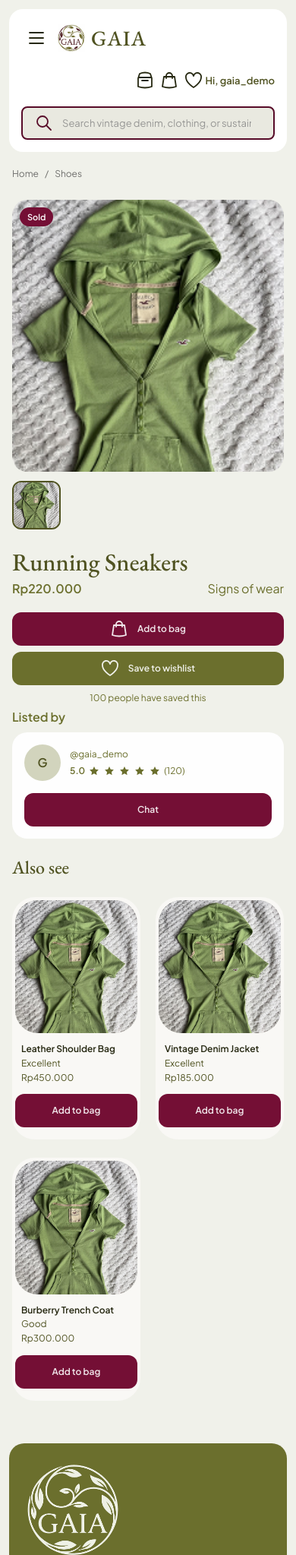
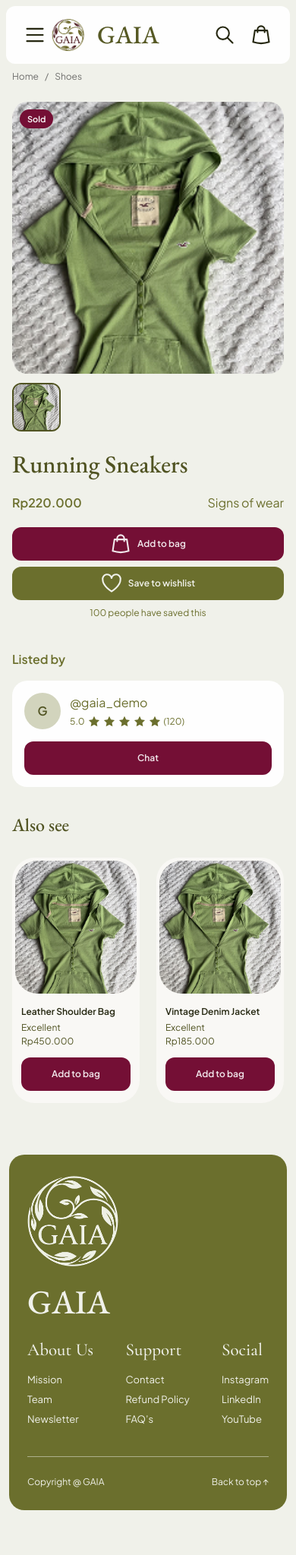
Before and after one commit to Gaia-sustainable-curated-thrift/Gaia, a Django app: a page that uses templates/accounts/base.html in a window 390 px wide. Shown: the top 2047 px of the page at 76% size. After the commit the page ends 1988 px from the top, so only its background shows below. Run offline with Django 5.2, Linux system fonts and the light colour scheme; a user stored in the database is signed in; data comes from the database, SQL or seed files in the repository.

Commit message:
fix: unify navbar and refine product detail layouts

```diff
--- a/products/views.py
+++ b/products/views.py
@@ -250,7 +250,6 @@ def sell(request):
         title = request.POST.get('title', '').strip()
         category_id = request.POST.get('category')
         price_raw = request.POST.get('price', '').strip()
-        description = request.POST.get('description', '').strip()
         condition = request.POST.get('condition', Product.Condition.GOOD)
         photos = request.FILES.getlist('photos')
 
@@ -282,7 +281,6 @@ def sell(request):
             product = Product.objects.create(
                 seller=request.user,
                 title=title,
-                description=description,
                 price=price,
                 category=category,
                 condition=condition,
@@ -300,7 +298,6 @@ def sell(request):
                 'title': title,
                 'category': category_id or '',
                 'price': price_raw,
-                'description': description,
                 'condition': condition,
             },
         })
--- a/static/css/gaia.css
+++ b/static/css/gaia.css
@@ -44,28 +44,6 @@
 }
 
 /* ---------- Shared shell: display font ---------- */
-.mobile-search-toggle { display: none; }
-.nav-bag { position: relative; }
-.nav-bag__count {
-    position: absolute;
-    top: -2px;
-    right: -3px;
-    display: flex;
-    align-items: center;
-    justify-content: center;
-    min-width: 26px;
-    height: 26px;
-    padding: 0 4px;
-    border-radius: 50%;
-    background: var(--wine);
-    color: var(--wine-light);
-    font: 600 9px/1 "Plus Jakarta Sans", Arial, sans-serif;
-}
-.nav-bag__count[hidden] { display: none; }
-@media (max-width: 640px) {
-    .nav-bag__count { min-width: 18px; height: 18px; font-size: 8px; top: 0; right: 0; }
-}
-
 .brand,
 .footer-wordmark {
     font-family: "EB Garamond", Georgia, serif;
@@ -604,26 +582,6 @@
     width: 120px;
     flex-shrink: 0;
 }
-
-/* ---------- Header search (wires the shared .search-display) ---------- */
-.search-display .search-form {
-    flex: 1;
-    min-width: 0;
-    display: flex;
-}
-
-.search-display .search-form input {
-    width: 100%;
-    min-width: 0;
-    padding: 0;
-    border: 0;
-    background: transparent;
-    outline: none;
-    color: var(--ink);
-    font: inherit;
-}
-
-.search-display .search-form input::placeholder { color: #969694; }
 
 /* ---------- Site drawer ---------- */
 .site-drawer {
@@ -999,16 +951,18 @@
 }
 
 /* ---------- Product detail ---------- */
+.pdp-main { max-width: 1312px; }
 .pdp {
     display: grid;
     grid-template-columns: minmax(0, 680fr) minmax(0, 552fr);
-    gap: 0 44px;
+    grid-template-rows: auto;
+    gap: 0 48px;
     align-items: start;
 }
 
 .pdp-gallery {
     grid-column: 1;
-    grid-row: 1 / span 2;
+    grid-row: 1;
     display: flex;
     gap: 32px;
     min-width: 0;
@@ -1069,12 +1023,23 @@
 
 .pdp-no-image .icon { width: 48px; height: 48px; }
 
+.pdp-details {
+    grid-column: 2;
+    grid-row: 1;
+    align-self: center;
+    display: flex;
+    flex-direction: column;
+    gap: 12px;
+    min-width: 0;
+}
+
 .pdp-breadcrumb {
     grid-column: 2;
     grid-row: 1;
     margin: 0;
     font-size: 12px;
     color: var(--grey-dark);
+    line-height: 1.5;
 }
 
 .pdp-breadcrumb a { color: var(--grey-dark); }
@@ -1129,7 +1095,7 @@
 
 .pdp-actions .olive-button { color: var(--canvas); }
 
-.pdp-actions .icon { width: 24px; height: 24px; }
+.pdp-actions .icon { width: 32px; height: 32px; }
 
 .pdp-saved {
     margin: 8px 0 0;
@@ -1139,7 +1105,7 @@
     color: var(--olive);
 }
 
-.pdp-seller { margin-top: 99px; }
+.pdp-seller { margin-top: 20px; }
 
 .pdp-seller-label {
     font-family: "Plus Jakarta Sans", Arial, sans-serif;
@@ -1202,6 +1168,7 @@
 
 .pdp-rating-value { font-size: 16px; font-weight: 600; line-height: 1.5; }
 .pdp-rating-count { font-size: 16px; line-height: 1.5; }
+.pdp-rating-stars { display: inline-flex; align-items: center; gap: 2px; }
 
 .pdp-rating .icon {
     width: 24px;
@@ -1235,8 +1202,10 @@
 
 /* ---------- Product detail responsive ---------- */
 @media (max-width: 1024px) {
+    .pdp-details { display: contents; }
     .pdp {
         grid-template-columns: minmax(0, 1fr);
+        grid-template-rows: auto;
         gap: 24px;
     }
     .pdp-breadcrumb { grid-column: 1; grid-row: auto; order: -1; }
@@ -1267,30 +1236,53 @@
 
 @media (max-width: 640px) {
     .pdp-title { font-size: 32px; }
+    .pdp-price-row { margin-top: 16px; }
     .pdp-price,
     .pdp-condition { font-size: 16px; }
     .pdp-condition { font-weight: 400; }
     .pdp-actions { flex-direction: column; gap: 8px; }
-    .pdp-actions .button { font-size: 12px; min-height: 44px; }
+    .pdp-actions-block { margin-top: 16px; }
+    .pdp-actions .button { font-size: 12px; min-height: 44px; gap: 8px; }
+    .pdp-actions .icon { width: 28px; height: 28px; }
     .pdp-saved { text-align: center; }
-    .pdp-seller { margin-top: 0; }
+    .pdp-seller { margin-top: 24px; padding: 12px 0; }
     .pdp-seller-label { font-size: 16px; }
     .pdp-seller-card {
         flex-direction: column;
         align-items: stretch;
         gap: 16px;
         padding: 16px;
+        margin-top: 12px;
     }
     .pdp-seller-profile { gap: 12px; }
     .pdp-avatar { width: 48px; height: 48px; font-size: 16px; }
-    .pdp-username,
+    .pdp-username { font-size: 16px; }
     .pdp-rating-value,
     .pdp-rating-count { font-size: 12px; }
+    .pdp-rating-value { font-weight: 400; }
+    .pdp-rating-stars { gap: 4px; }
     .pdp-rating .icon { width: 16px; height: 16px; }
     .pdp-chat { width: 100%; font-size: 12px; min-height: 44px; }
     .pdp-also { margin-top: 24px; }
     .pdp-also__title { font-size: 24px; margin-bottom: 24px; }
-    .pdp-related-grid { column-gap: 20px; row-gap: 24px; }
+    .pdp-related-grid {
+        grid-template-columns: none;
+        grid-auto-flow: column;
+        grid-auto-columns: calc((100% - 22px) / 2);
+        gap: 22px;
+        overflow-x: auto;
+        overscroll-behavior-x: contain;
+        scroll-snap-type: x mandatory;
+        scroll-padding-inline: 0;
+        scrollbar-width: thin;
+        padding: 4px 0 12px;
+    }
+    .pdp-related-grid .product-card { scroll-snap-align: start; min-width: 0; }
+    .pdp-related-grid .product-card__info { padding: 0 8px; }
+    .pdp-related-grid .product-card__title { font-size: 12px; line-height: 2; }
+    .pdp-related-grid .product-card__meta,
+    .pdp-related-grid .product-card__price { font-size: 12px; line-height: 1.5; }
+    .pdp-related-grid .product-card .button { font-size: 12px; padding: 8px 12px; width: calc(100% - 16px); }
 }
 
 /* ---------- PDP action forms ---------- */
--- /dev/null
+++ b/static/css/navbar.css
@@ -0,0 +1,144 @@
+/* Shared navbar component. Page styles must not override this component.
+   Desktop source: Figma 350:5068. Responsive variants use the same tokens. */
+.gaia-navbar {
+    --nav-padding: 24px 32px;
+    --nav-margin: 32px 20px 0;
+    --nav-radius: 20px;
+    --nav-gap: 32px;
+    --nav-control: 48px;
+    --nav-icon: 32px;
+    --nav-logo: 48px;
+    --nav-brand-size: 36px;
+    --nav-account-size: 20px;
+    display: flex;
+    align-items: center;
+    justify-content: space-between;
+    gap: var(--nav-gap);
+    min-height: 106px;
+    margin: var(--nav-margin);
+    padding: var(--nav-padding);
+    border-radius: var(--nav-radius);
+    background: var(--surface);
+    color: var(--ink);
+    font-family: "Plus Jakarta Sans", Arial, sans-serif;
+}
+.gaia-navbar .brand-group { display: flex; align-items: center; flex-shrink: 0; gap: 8px; }
+.gaia-navbar .brand {
+    display: inline-flex;
+    align-items: center;
+    justify-content: center;
+    gap: 18px;
+    width: 155.25px;
+    height: var(--nav-logo);
+    color: #565924;
+    font: 500 var(--nav-brand-size)/1.2 "EB Garamond", Georgia, serif;
+    letter-spacing: 0;
+    white-space: nowrap;
+}
+.gaia-navbar .brand img { display: block; width: var(--nav-logo); height: var(--nav-logo); object-fit: contain; }
+.gaia-navbar .icon-button {
+    display: inline-flex;
+    align-items: center;
+    justify-content: center;
+    flex: 0 0 var(--nav-control);
+    width: var(--nav-control);
+    height: var(--nav-control);
+    margin: 0;
+    padding: 8px;
+    border: 0;
+    border-radius: 12px;
+    color: var(--ink);
+    background: transparent;
+}
+.gaia-navbar .nav-actions { display: flex; align-items: center; justify-content: flex-end; gap: 8px; width: auto; margin: 0; flex-shrink: 0; }
+.gaia-navbar .icon { width: var(--nav-icon); height: var(--nav-icon); }
+.gaia-navbar .account-link {
+    display: inline-flex;
+    align-items: center;
+    gap: 12px;
+    min-height: 40px;
+    margin: 0;
+    color: var(--olive-dark);
+    font-size: var(--nav-account-size);
+    font-weight: 600;
+    line-height: 2;
+    white-space: nowrap;
+}
+.gaia-navbar .nav-avatar { display: block; width: 40px; height: 40px; flex: 0 0 40px; border-radius: 50%; background: #d9d9d9; }
+.gaia-navbar .search-display {
+    display: flex;
+    align-items: center;
+    order: 0;
+    align-self: auto;
+    flex: 1 1 auto;
+    gap: 24px;
+    width: auto;
+    min-width: 0;
+    height: 58px;
+    margin: 0;
+    padding: 12px 24px;
+    border: 2px solid var(--wine-dark);
+    border-radius: 8px;
+    background: var(--field);
+    color: var(--ink);
+    font-size: 20px;
+    line-height: 1.5;
+}
+.gaia-navbar .search-display > .icon { width: 28px; height: 28px; color: var(--wine-dark); }
+.gaia-navbar .search-form { display: flex; flex: 1; min-width: 0; }
+.gaia-navbar .search-form input { width: 100%; min-width: 0; padding: 0; border: 0; background: transparent; outline: none; color: var(--ink); font: inherit; }
+.gaia-navbar .search-form input::placeholder { color: #959593; }
+.gaia-navbar .mobile-search-toggle { display: none; }
+
+/* Bag count is shared by every page and updated by the bag fetch response. */
+.gaia-navbar .nav-bag { position: relative; }
+.gaia-navbar .nav-bag__count {
+    position: absolute;
+    top: -2px;
+    right: -3px;
+    display: flex;
+    align-items: center;
+    justify-content: center;
+    min-width: 26px;
+    height: 26px;
+    padding: 0 4px;
+    border-radius: 50%;
+    background: var(--wine);
+    color: var(--wine-light);
+    font: 600 9px/1 "Plus Jakarta Sans", Arial, sans-serif;
+}
+.gaia-navbar .nav-bag__count[hidden] { display: none; }
+
+@media (max-width: 1024px) {
+    .gaia-navbar { --nav-gap: 16px; --nav-account-size: 16px; --nav-control: 44px; --nav-icon: 28px; flex-wrap: wrap; }
+    .gaia-navbar .search-display { display: none; }
+    .gaia-navbar .mobile-search-toggle { display: inline-flex; }
+    .gaia-navbar .search-display.is-search-open { display: flex; order: 3; flex: 1 0 100%; width: 100%; }
+}
+@media (max-width: 640px) {
+    .gaia-navbar {
+        --nav-padding: 16px;
+        --nav-margin: 8px 8px 0;
+        --nav-radius: 12px;
+        --nav-gap: 0;
+        --nav-control: 44px;
+        --nav-logo: 44px;
+        --nav-brand-size: 33px;
+        --nav-account-size: 12px;
+        min-height: 76px;
+        flex-direction: row;
+    }
+    .gaia-navbar .brand-group { gap: 0; }
+    .gaia-navbar .brand { width: auto; gap: 16px; }
+    .gaia-navbar .nav-actions { gap: 4px; }
+    .gaia-navbar .nav-wishlist,
+    .gaia-navbar .account-link { display: none; }
+    .gaia-navbar .search-display.is-search-open { margin-top: 12px; height: 48px; padding: 8px 16px; gap: 16px; font-size: 16px; }
+    .gaia-navbar .search-display > .icon { width: 20px; height: 20px; }
+    .gaia-navbar .nav-bag__count { min-width: 18px; height: 18px; font-size: 8px; top: 0; right: 0; }
+}
+@media (max-width: 380px) {
+    .gaia-navbar { --nav-padding: 12px 8px; --nav-control: 32px; --nav-icon: 24px; --nav-logo: 32px; --nav-brand-size: 26px; }
+    .gaia-navbar .brand { gap: 6px; }
+    .gaia-navbar .nav-actions { gap: 3px; }
+}
--- a/templates/accounts/base.html
+++ b/templates/accounts/base.html
@@ -6,6 +6,7 @@
 <link rel="stylesheet" href="{% static 'css/navigation.css' %}">
     <script src="{% static 'js/navigation.js' %}" defer></script>
 <link rel="stylesheet" href="{% static 'css/gaia.css' %}">
+<link rel="stylesheet" href="{% static 'css/navbar.css' %}">
     <script src="{% static 'js/gaia.js' %}" defer></script>
 {% block extra_css %}{% endblock %}
 </head>
@@ -13,21 +14,7 @@
 {% include 'includes/icons.html' %}
     {% include 'includes/site_drawer.html' %}
     {% include 'includes/bag_drawer.html' %}
-<header class="topbar">
-<div class="brand-group"><button class="icon-button" type="button" aria-label="Open menu" aria-expanded="false" aria-controls="site-drawer" aria-haspopup="dialog" data-menu-toggle>{% include 'includes/icon.html' with name='menu' %}</button><a class="brand" href="{% url 'products:home' %}"><img src="{% static 'images/gaia-logo.png' %}" alt="" width="48" height="48"><span>GAIA</span></a>
-</div>
-<div class="search-display" data-search data-search-url="{% url 'products:search' %}">{% include 'includes/icon.html' with name='search' %}<span>Search vintage denim, clothing, or sustainable brands...</span>
-</div>
-<nav class="nav-actions" aria-label="Account navigation">
-<button class="icon-button mobile-search-toggle" type="button" data-mobile-search-toggle aria-label="Open search" aria-expanded="false">{% include 'includes/icon.html' with name='search' %}</button>
-{% if user.is_authenticated %}<a class="icon-button nav-orders" href="{% url 'orders' %}" aria-label="Orders">{% include 'includes/icon.html' with name='orders' %}</a>{% endif %}
-<button class="icon-button nav-bag" type="button" data-bag-toggle aria-controls="bag-drawer" aria-haspopup="dialog" aria-label="Shopping bag, {{ bag_count }} items">
-    {% include 'includes/icon.html' with name='bag' %}
-    <span class="nav-bag__count" data-bag-count aria-hidden="true" {% if not bag_count %}hidden{% endif %}>{{ bag_count }}</span>
-</button>
-{% if user.is_authenticated %}<a class="icon-button nav-wishlist" href="{% url 'wishlist' %}" aria-label="Wishlist">{% include 'includes/icon.html' with name='heart' %}</a><a class="account-link" href="{% url 'profile' %}"><span class="nav-avatar" aria-hidden="true"></span>Hi, {{ user.first_name|default:user.username|truncatechars:14 }}</a>{% else %}<a class="account-link" href="{% url 'login' %}">Log In</a>{% endif %}
-</nav>
-</header>
+{% include 'includes/navbar.html' %}
 {% block main %}
 {% endblock %}
 <footer class="site-footer">
--- a/templates/includes/icons.html
+++ b/templates/includes/icons.html
@@ -10,7 +10,7 @@
 <symbol id="icon-check" viewBox="0 0 24 24"><path d="m4 12 5 5L21 5"/></symbol>
 <symbol id="icon-filter" viewBox="0 0 24 24"><path d="M3 5h18l-7 8v6l-4 2v-8L3 5Z"/></symbol>
 <symbol id="icon-chevron" viewBox="0 0 24 24"><path d="m6 9 6 6 6-6"/></symbol>
-<symbol id="icon-star" viewBox="0 0 24 24"><path d="M12 3l2.7 5.6 6.1.9-4.4 4.3 1 6.1L12 17l-5.4 2.9 1-6.1L3.2 9.5l6.1-.9L12 3Z"/></symbol>
+<symbol id="icon-star" viewBox="2 2 20 20"><path d="M12 3l2.7 5.6 6.1.9-4.4 4.3 1 6.1L12 17l-5.4 2.9 1-6.1L3.2 9.5l6.1-.9L12 3Z"/></symbol>
 <symbol id="icon-minus" viewBox="0 0 24 24"><path d="M5 12h14"/></symbol>
 <symbol id="icon-plus" viewBox="0 0 24 24"><path d="M12 5v14M5 12h14"/></symbol>
 <symbol id="icon-arrow-left" viewBox="0 0 24 24"><path d="M15 5 8 12l7 7"/></symbol>
--- /dev/null
+++ b/templates/includes/navbar.html
@@ -0,0 +1,30 @@
+{% load static %}
+<header class="topbar gaia-navbar">
+    <div class="brand-group">
+        <button class="icon-button" type="button" aria-label="Open menu" aria-expanded="false" aria-controls="site-drawer" aria-haspopup="dialog" data-menu-toggle>{% include 'includes/icon.html' with name='menu' %}</button>
+        <a class="brand" href="{% url 'products:home' %}">
+            <img src="{% static 'images/gaia-logo.png' %}" alt="" width="48" height="48">
+            <span>GAIA</span>
+        </a>
+    </div>
+    <div class="search-display" id="navbar-search" data-search data-search-url="{% url 'products:search' %}">
+        {% include 'includes/icon.html' with name='search' %}
+        <span>Search vintage denim, wool coats, silk scarves, or sustainable brands...</span>
+    </div>
+    <nav class="nav-actions" aria-label="Account navigation">
+        <button class="icon-button mobile-search-toggle" type="button" data-mobile-search-toggle aria-label="Open search" aria-controls="navbar-search" aria-expanded="false">{% include 'includes/icon.html' with name='search' %}</button>
+        <button class="icon-button nav-bag" type="button" data-bag-toggle aria-controls="bag-drawer" aria-haspopup="dialog" aria-label="Shopping bag, {{ bag_count }} items">
+            {% include 'includes/icon.html' with name='bag' %}
+            <span class="nav-bag__count" data-bag-count aria-hidden="true" {% if not bag_count %}hidden{% endif %}>{{ bag_count }}</span>
+        </button>
+        {% if user.is_authenticated %}
+        <a class="icon-button nav-wishlist" href="{% url 'wishlist' %}" aria-label="Wishlist">{% include 'includes/icon.html' with name='heart' %}</a>
+        <a class="account-link nav-profile" href="{% url 'profile' %}" aria-label="My profile" title="{{ user.get_full_name|default:user.username }}">
+            <span class="nav-avatar" aria-hidden="true"></span>
+            <span class="nav-account-label">Hi, {{ user.first_name|default:user.username|truncatechars:14 }}</span>
+        </a>
+        {% else %}
+        <a class="account-link nav-login" href="{% url 'login' %}">Log In</a>
+        {% endif %}
+    </nav>
+</header>
--- a/templates/products/detail.html
+++ b/templates/products/detail.html
@@ -25,6 +25,7 @@
             </div>
         </div>
 
+        <div class="pdp-details">
         <nav class="breadcrumb pdp-breadcrumb" aria-label="Breadcrumb">
             <a href="{% url 'products:home' %}">Home</a>
             <span aria-hidden="true">/</span>
@@ -72,7 +73,7 @@
                             <span class="pdp-username">@{{ product.seller.username }}</span>
                             <span class="pdp-rating">
                                 <span class="pdp-rating-value">{{ seller_rating }}</span>
-                                {% for i in "12345" %}{% include 'includes/icon.html' with name='star' %}{% endfor %}
+                                <span class="pdp-rating-stars" aria-label="5 out of 5 stars" role="img">{% for i in "12345" %}{% include 'includes/icon.html' with name='star' %}{% endfor %}</span>
                                 <span class="pdp-rating-count">({{ seller_reviews }})</span>
                             </span>
                         </div>
@@ -81,12 +82,13 @@
                 </div>
             </div>
         </div>
+        </div>
     </div>
 
     {% if related %}
     <section class="pdp-also">
-        <h2 class="pdp-also__title">Also see</h2>
-        <div class="product-grid pdp-related-grid">
+        <h2 class="pdp-also__title" id="also-see-title">Also see</h2>
+        <div class="product-grid pdp-related-grid" role="region" aria-labelledby="also-see-title" tabindex="0">
             {% for item in related %}
                 {% include 'products/includes/product_card.html' with product=item %}
             {% endfor %}
--- a/templates/products/sell.html
+++ b/templates/products/sell.html
@@ -93,12 +93,6 @@
             </div>
         </div>
 
-        <section class="sell-field">
-            <h2 class="sell-label">Description</h2>
-            <textarea class="sell-textarea" name="description" rows="4"
-                      placeholder="Tell buyers about the item, its fit, and any details worth knowing.">{{ form.description|default:'' }}</textarea>
-        </section>
-
         <button class="button sell-submit" type="submit">List item</button>
     </form>
 </main>
```
Also changed, not shown: other parts of static/css/gaia.css (+10 -20 lines), products/tests.py (+25 -0 lines), static/css/home.css (+0 -30 lines).
